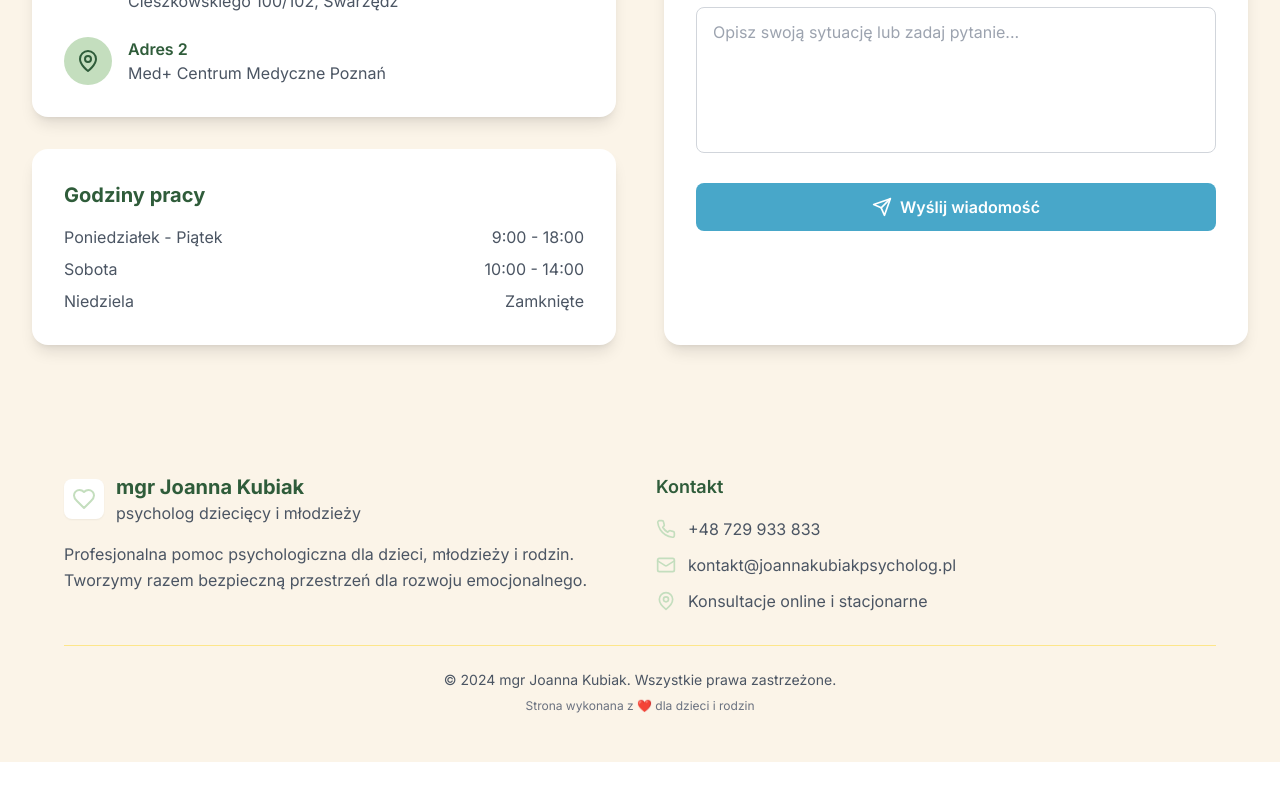
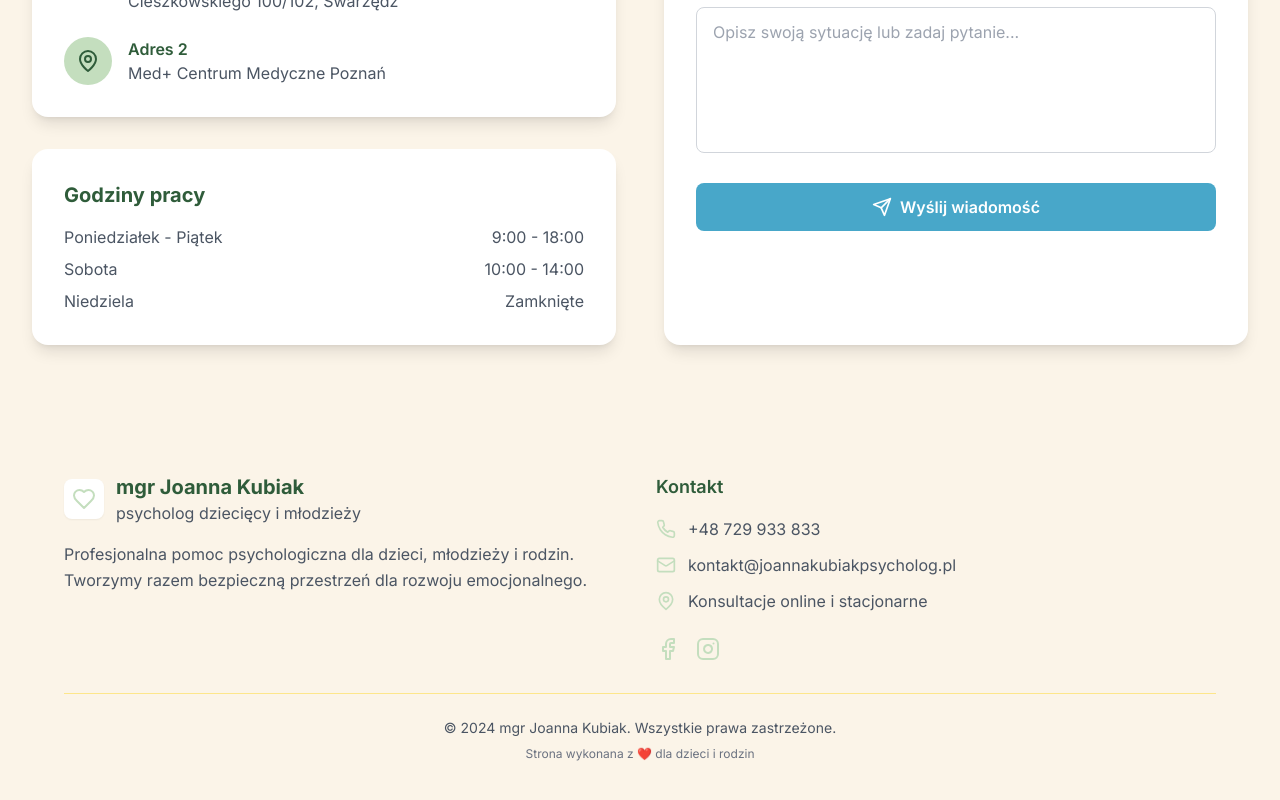
Before and after one commit to maciejcopy/joannakubiakstrona, a React (Vite) app: page / in a window 1280 px wide. Shown: the part 3065-3865 px from the top of the page. Before the commit the page ends 3827 px from the top, so only its background shows below. Built offline with nearby package versions, Linux system fonts and the light colour scheme.

Commit message:
Update Footer.tsx
dodanie ikonek facebooka i instagrama które po kliknięciu prowadzą do profili

```diff
--- a/src/components/Footer.tsx
+++ b/src/components/Footer.tsx
@@ -1,5 +1,5 @@
 import React from 'react';
-import { Phone, Mail, MapPin, Heart } from 'lucide-react';
+import { Phone, Mail, MapPin, Heart, Facebook, Instagram } from 'lucide-react';
 
 const Footer: React.FC = () => {
   return (
@@ -46,6 +46,15 @@ const Footer: React.FC = () => {
                   <span className="text-gray-600">Konsultacje online i stacjonarne</span>
                 </div>
               </div>
+
+              <div className="flex items-center gap-4 mt-6">
+                <a href="https://www.facebook.com/profile.php?id=61584924865771" target="_blank" rel="noopener noreferrer" className="text-light-green hover:text-dark-green transition-colors">
+                  <Facebook className="w-6 h-6" />
+                </a>
+                <a href="https://www.instagram.com/joannakubiak_psycholog/" target="_blank" rel="noopener noreferrer" className="text-light-green hover:text-dark-green transition-colors">
+                  <Instagram className="w-6 h-6" />
+                </a>
+              </div>
             </div>
           </div>
 
```
